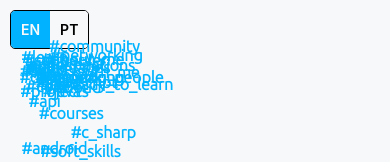
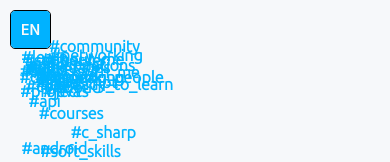
Before and after one commit to devcodet/CV, a React (Create React App) app: page / in a window 390 px wide. Shown: the top 162 px of the page. Built offline with nearby package versions, Linux system fonts and the light colour scheme.

Commit message:
add ca mobile and remove pt

```diff
--- a/src/App.js
+++ b/src/App.js
@@ -33,22 +33,12 @@ function App() {
     setStatePT("");
   }
 
-  function changeToPT() {
-    i18n.changeLanguage('pt');
-
-    setStateEN("");
-    setStatePT("selected");
-  }
-
   return (
     <div className="App">
       <div class="languages-container">
         <div class="switch-button">
           <a onClick={changeToEN}>
             <div class={stateEN}>en</div>
-          </a>
-          <a onClick={changeToPT}>
-            <div class={statePT}>pt</div>
           </a>
         </div>
       </div>
--- a/src/config/i18n.js
+++ b/src/config/i18n.js
@@ -76,6 +76,7 @@ i18n
             ProjectsTitle: "#projects 🚧",
             ProjectsSubTitle: "Find out the projects that I participated",
 
+            CAMobileDescription: "CA Mobile is a banking channel where you can find solutions to manage your finances with total comfort, speed, ease and security.",
             ZoomarineDescription: "With this application you can get to know the schedules of presentations and attractions for a specific day, browse interactive maps and much more",
             AirdeskDescription: "Airdesk is a collaboration and management platform with a 360º view, which optimizes productivity and cost costs.",
             CurveDescription: "Curve is the new way to stroll around the city! Improve the quality of your journey with real-time alerts on hazardous areas, closed business, long queues, and more. Join this community and contribute information as you walk to your destination. Curve will help you get the perfect experience by adapting to your needs, creating the best route based on the alerts shared by the Curve community!",
--- a/src/pages/portfolio/portfolio.js
+++ b/src/pages/portfolio/portfolio.js
@@ -5,6 +5,7 @@ import Title from "../../components/labels/title/titles";
 //import ola from "../../assets/images/ola.jpg";
 import { useTranslation } from "react-i18next";
 
+import caMobile from "../../assets/images/portfolio/caMobile.jpg";
 import zoomarine from "../../assets/images/portfolio/zoomarine.jpg";
 import airdesk from "../../assets/images/portfolio/airdesk.jpg";
 import curve from "../../assets/images/portfolio/curve.jpg";
@@ -155,6 +156,15 @@ function Portfolio() {
   var projects = [
     [
       {
+        title: "CA MOBILE",
+        description: t("CAMobileDescription"),
+        src: caMobile,
+        mainURL: "creditoagricola.pt",
+        badges: [4, 5],
+      },
+    ],
+    [
+      {
         title: "Zoomarine",
         description: t("ZoomarineDescription"),
         src: zoomarine,
```
Also changed, not shown: src/assets/images/portfolio/caMobile.jpg (added).
